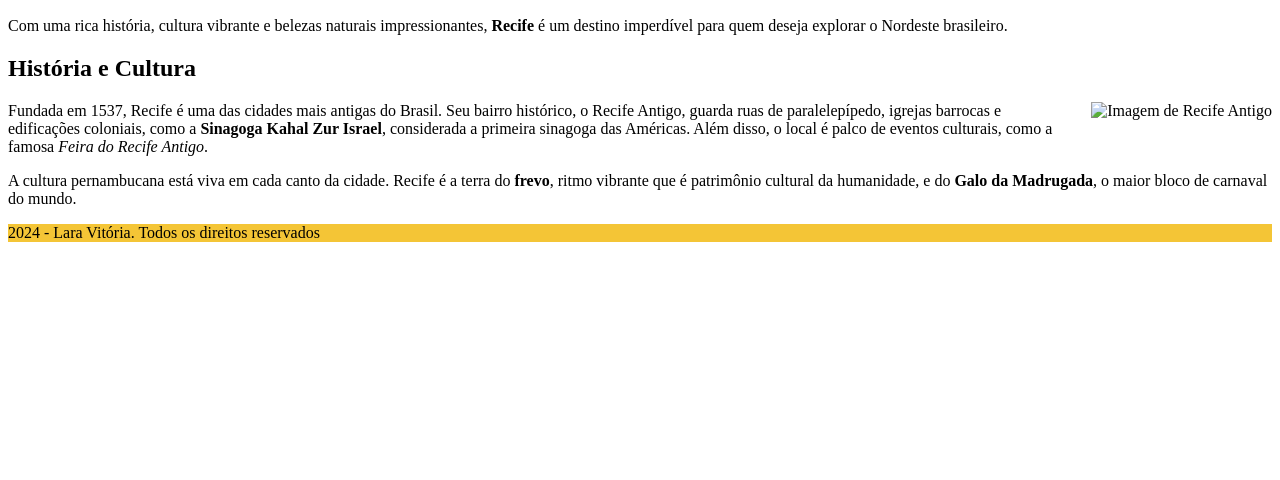
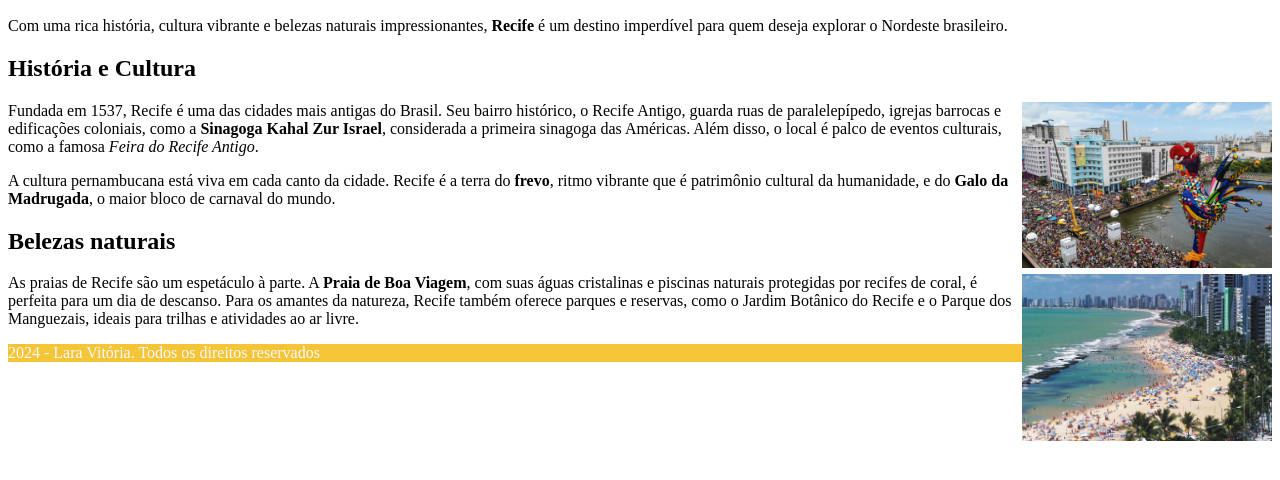
Before and after one commit to larav1/cloud-dev-exercises, a plain HTML site: page 4. HTML e CSS/Desenvolvimento_3/index.html in a window 1280 px wide. Shown: the part 110-590 px from the top of the page. Drawn offline with Linux system fonts and the light colour scheme.

Commit message:
section belezas naturais

```diff
--- a/4. HTML e CSS/Desenvolvimento_3/index.html
+++ b/4. HTML e CSS/Desenvolvimento_3/index.html
@@ -5,10 +5,26 @@
     <meta name="viewport" content="width=device-width, initial-scale=1.0">
     <title>Recife</title>
     <style>
+        .galo {
+            float: right;
+            margin: auto;
+            max-width: 250px;
+        }
+        .paisagem {
+            float: right;
+            margin: auto;
+            max-width: 250px;
+
+        }
+
+
+
         footer {
             background-color: #f4c536;
+            color: ghostwhite;
 
         }
+
     </style>
 </head>
 <body>
@@ -21,11 +37,15 @@
     </section>
     <section>
         <h2>História e Cultura</h2>
-        <article>
-            <img src="../img/galo_madrugada.jpg" alt="Imagem de Recife Antigo" style="float: right; margin: 0 0 10px 20px; max-width: 50%;">
+            <img src="./img/galo_madrugada.jpg" alt="Galo da madrugada" class="galo">
             <p>Fundada em 1537, Recife é uma das cidades mais antigas do Brasil. Seu bairro histórico, o Recife Antigo, guarda ruas de paralelepípedo, igrejas barrocas e edificações coloniais, como a <strong>Sinagoga Kahal Zur Israel</strong>, considerada a primeira sinagoga das Américas. Além disso, o local é palco de eventos culturais, como a famosa <em>Feira do Recife Antigo</em>.</p>
             <p>A cultura pernambucana está viva em cada canto da cidade. Recife é a terra do <strong>frevo</strong>, ritmo vibrante que é patrimônio cultural da humanidade, e do <strong>Galo da Madrugada</strong>, o maior bloco de carnaval do mundo.</p>
-        </article>
+    </section>
+    <section>
+        <h1>Belezas naturais</h1>
+        <img src="./img/praia.jpg" alt="Belezas naturais" class="paisagem">
+        <p>As praias de Recife são um espetáculo à parte. A <strong>Praia de Boa Viagem</strong>, com suas águas cristalinas e piscinas naturais protegidas por recifes de coral, é perfeita para um dia de descanso. Para os amantes da natureza, Recife também oferece parques e reservas, como o Jardim Botânico do Recife e o Parque dos Manguezais, ideais para trilhas e atividades ao ar livre.</p>
+
     </section>
 
     <footer>
```
Also changed, not shown: 4. HTML e CSS/Desenvolvimento_3/img/praia.jpg (added).
